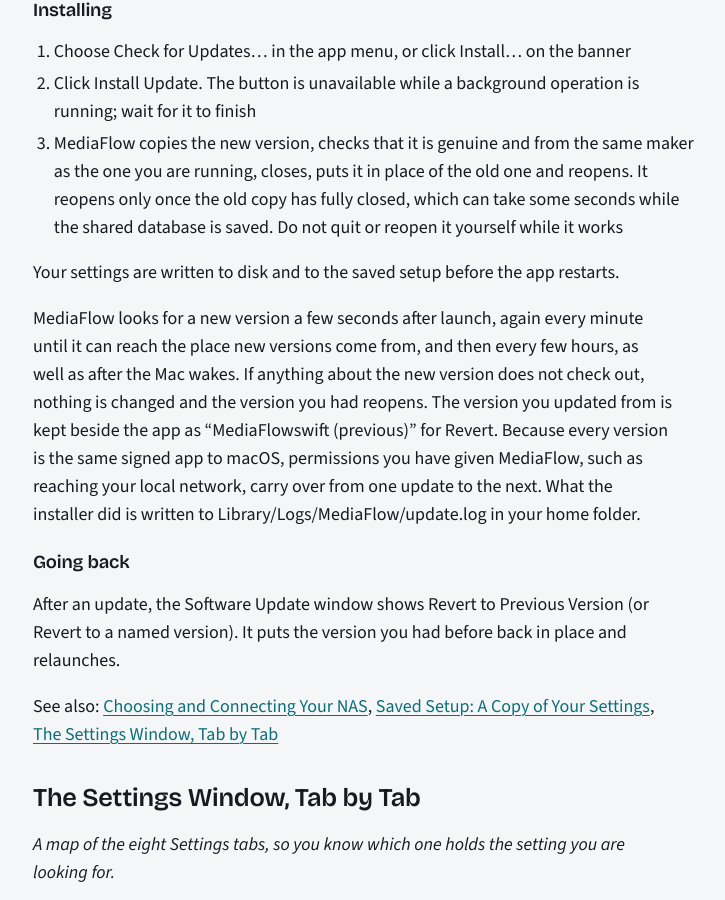
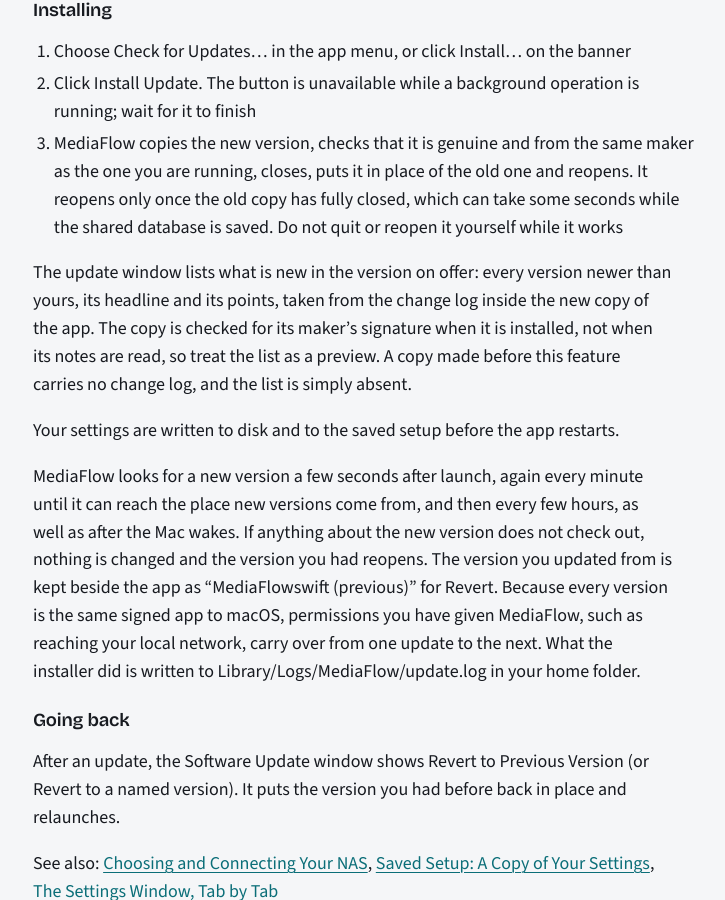
Before and after one commit to mwmike/mediaflowswift.com, a Jekyll site: the page built from manual/index.md, in a window 1280 px wide and 900 px high, scrolled down 20553 px. Shown: the whole window, without its empty margins (79-804 px from the left). Built offline with Jekyll 4.4.1, drawn with Linux system fonts in a browser that asks for light colours.

Commit message:
Manual: 1.10.21

```diff
--- a/manual/index.md
+++ b/manual/index.md
@@ -565,6 +565,8 @@
 2. Click Install Update. The button is unavailable while a background operation is running; wait for it to finish
 3. MediaFlow copies the new version, checks that it is genuine and from the same maker as the one you are running, closes, puts it in place of the old one and reopens. It reopens only once the old copy has fully closed, which can take some seconds while the shared database is saved. Do not quit or reopen it yourself while it works
 
+The update window lists what is new in the version on offer: every version newer than yours, its headline and its points, taken from the change log inside the new copy of the app. The copy is checked for its maker’s signature when it is installed, not when its notes are read, so treat the list as a preview. A copy made before this feature carries no change log, and the list is simply absent.
+
 Your settings are written to disk and to the saved setup before the app restarts.
 
 MediaFlow looks for a new version a few seconds after launch, again every minute until it can reach the place new versions come from, and then every few hours, as well as after the Mac wakes. If anything about the new version does not check out, nothing is changed and the version you had reopens. The version you updated from is kept beside the app as “MediaFlowswift (previous)” for Revert. Because every version is the same signed app to macOS, permissions you have given MediaFlow, such as reaching your local network, carry over from one update to the next. What the installer did is written to Library/Logs/MediaFlow/update.log in your home folder.
```
